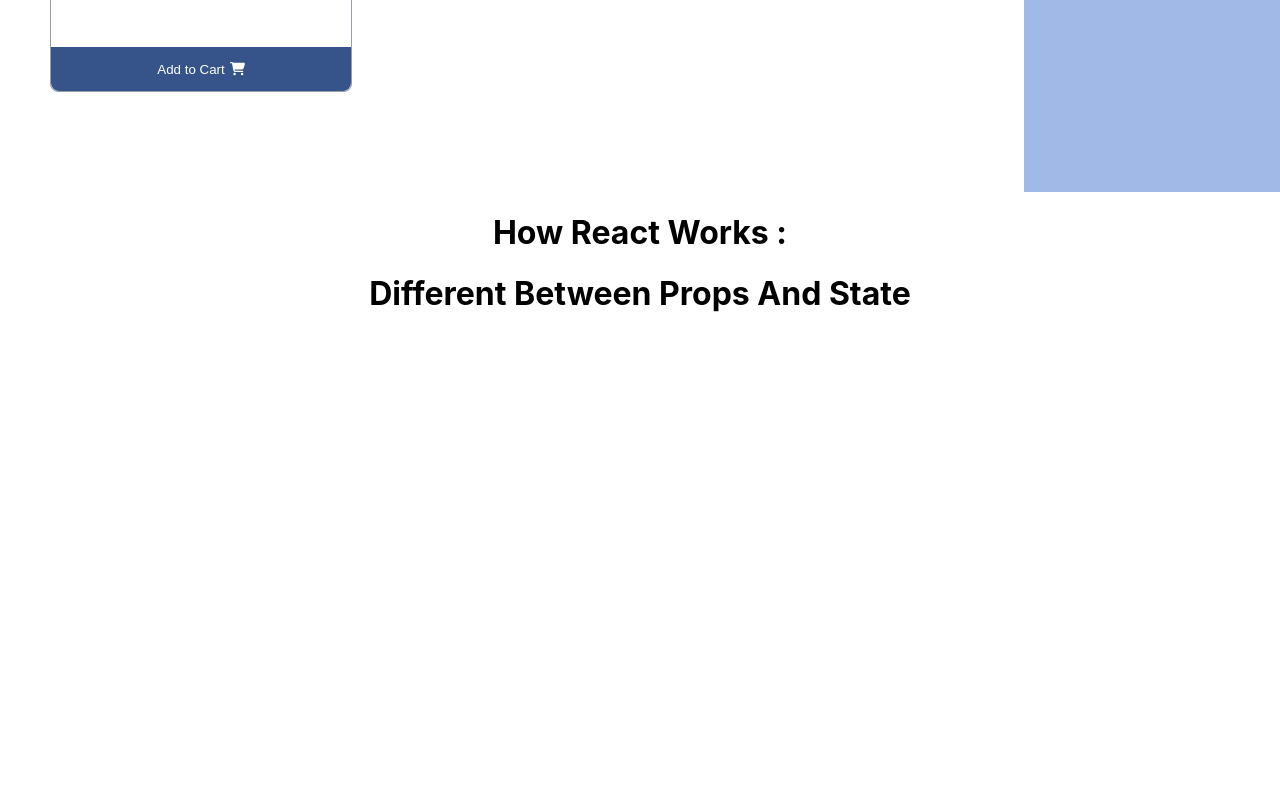
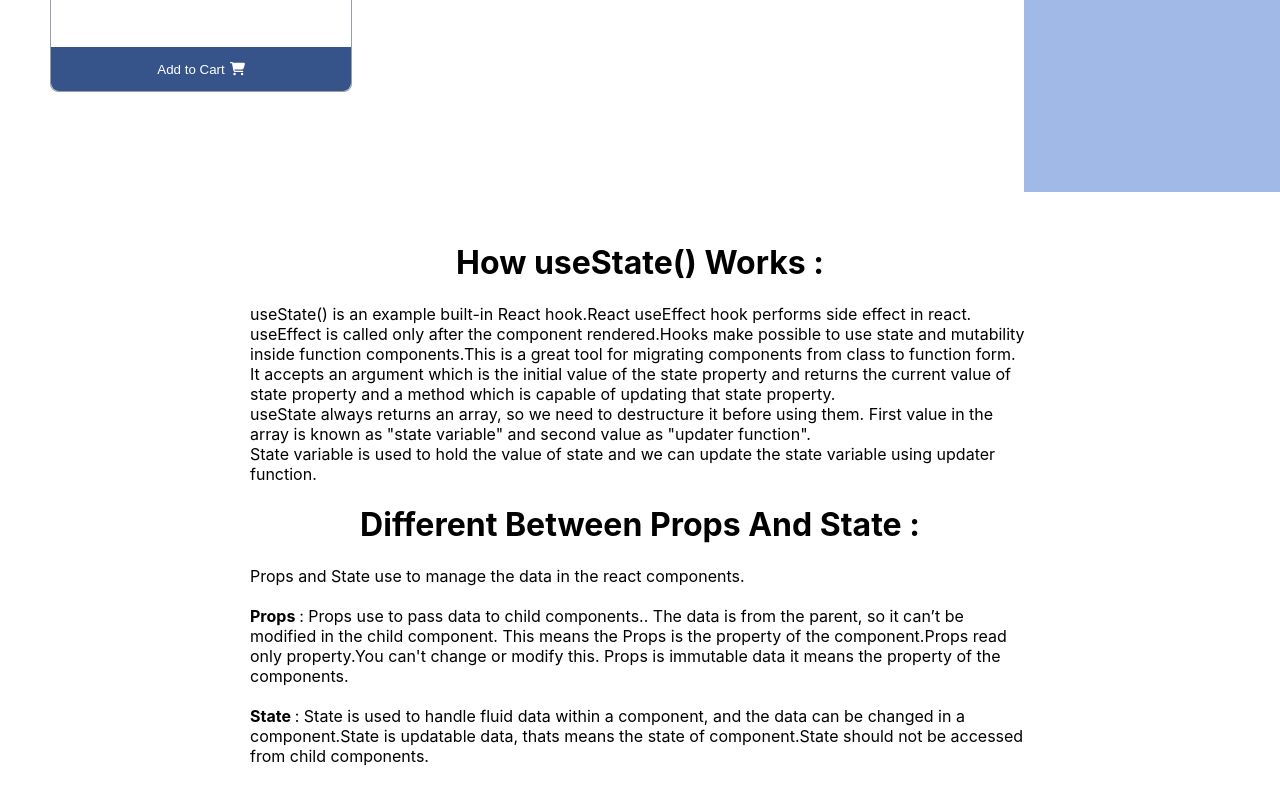
Before and after one commit to Rakib-Coder00/lucky-brand, a React (Create React App) app: page / in a window 1280 px wide. Shown: the part 2910-3710 px from the top of the page. Before the commit the page ends 3244 px from the top, so only its background shows below. Built offline with nearby package versions, Linux system fonts and the light colour scheme.

Commit message:
added QNA components

```diff
--- a/src/App.css
+++ b/src/App.css
@@ -28,11 +28,10 @@ h1{
 .lucky-cart .select-items {
   display: flex;
   align-items: center;
-  /* justify-content:space-between; */
 }
 .lucky-cart .select-items img{
-  height: 30px;
-  width: 30px;
-  border-radius: 50%;
+  height: 130px;
+  width: 130px;
+  /* border-radius: 50%; */
   margin-right: 30px;
 }
--- a/src/components/Question/Question.css
+++ b/src/components/Question/Question.css
@@ -0,0 +1,3 @@
+.qna-container{
+    padding:30px 250px;
+}
--- a/src/components/Question/Question.js
+++ b/src/components/Question/Question.js
@@ -1,12 +1,31 @@
-import React from 'react';
+import React from "react";
+import "./Question.css";
 
 const Question = () => {
-    return (
-        <div>
-            <h1>How React Works :</h1>
-            <h1>Different Between Props And State</h1>
-        </div>
-    );
+  return (
+    <div className="qna-container">
+      <h1>How useState() Works :</h1>
+      <p>
+        useState() is an example built-in React hook.React useEffect hook performs side effect in react. useEffect is called only after the component rendered.Hooks make possible to use state and mutability inside function components.This is a great tool for migrating components from class to function form. <br /> It accepts an argument which is the initial value of the state property and returns the current value of state property and a method which is capable of updating that state property. <br />
+        useState always returns an array, so we need to destructure it before using them. First value in the array is known as "state variable" and second value as "updater function". <br /> State variable is used to hold the value of state and we can update the state variable using updater function.
+      </p>
+      <h1>Different Between Props And State :</h1>
+      <p>
+        Props and State use to manage the data in the react components.
+        <br /> <br />
+        <b> Props </b>: Props use to pass data to child components.. The data is
+        from the parent, so it can’t be modified in the child component. This
+        means the Props is the property of the component.Props read only
+        property.You can't change or modify this. Props is immutable data it
+        means the property of the components.
+        <br /> <br />
+        <b>State </b>: State is used to handle fluid data within a component,
+        and the data can be changed in a component.State is updatable data,
+        thats means the state of component.State should not be accessed from
+        child components.
+      </p>
+    </div>
+  );
 };
 
 export default Question;
```
